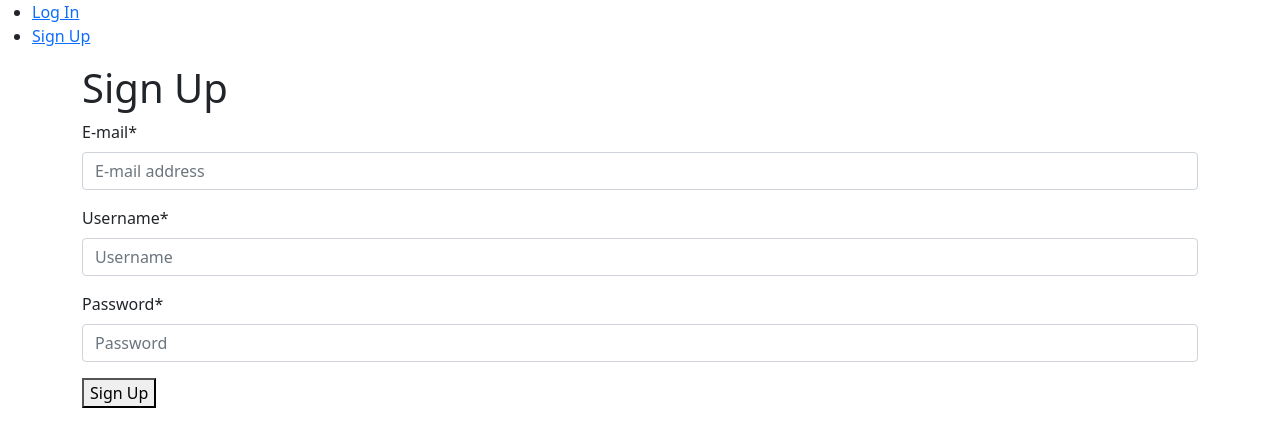
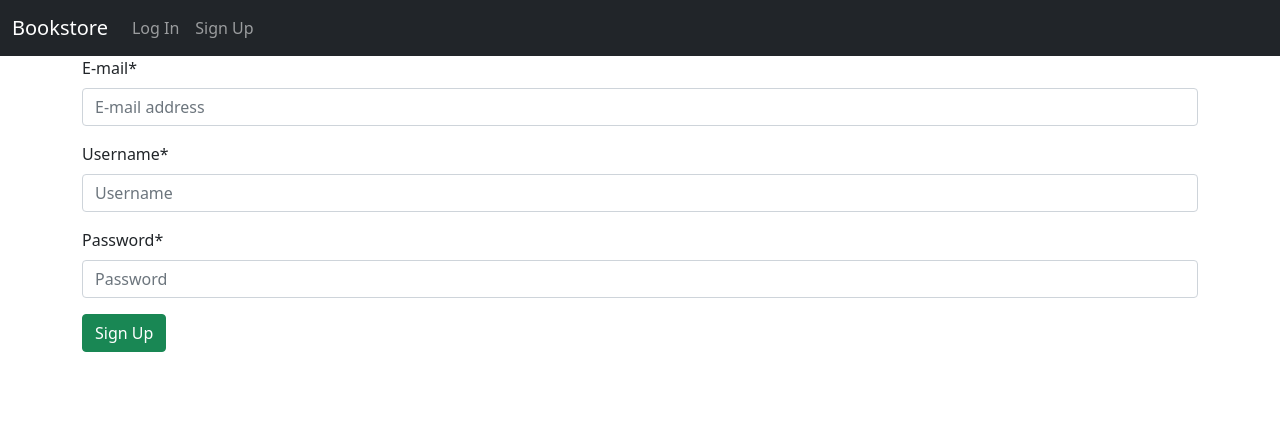
Before and after one commit to goldcha1n/BookStore4.2, a Django app: page /accounts/signup/ in a window 1280 px wide. Shown: the top 447 px of the page. Run offline with Django 4.2, Linux system fonts and the light colour scheme; parts of the project's set-up code (start-up, migrations or seed data) failed here and were passed over; some libraries are stand-ins or nearby versions.

Commit message:
upgrade templates

```diff
--- /dev/null
+++ b/static/js/base.js
@@ -0,0 +1 @@
+console.log("JavaScript here!")
--- a/templates/_base.html
+++ b/templates/_base.html
@@ -8,16 +8,38 @@
     <link href="https://cdn.jsdelivr.net/npm/bootstrap@5.1.3/dist/css/bootstrap.min.css" rel="stylesheet" integrity="sha384-1BmE4kWBq78iYhFldvKuhfTAU6auU8tT94WrHftjDbrCEXSU1oBoqyl2QvZ6jIW3" crossorigin="anonymous">
 </head>
 <body>
-<ul>
+    <nav class="navbar navbar-expand-md navbar-dark fixed-top bg-dark">
+    <div class="container-fluid">
+      <a class="navbar-brand" href="{% url 'home' %}">Bookstore</a>
+      <button class="navbar-toggler" type="button" data-bs-toggle="collapse" data-bs-target="#navbarCollapse" aria-controls="navbarCollapse" aria-expanded="false" aria-label="Toggle navigation">
+        <span class="navbar-toggler-icon"></span>
+      </button>
+      <div class="collapse navbar-collapse" id="navbarCollapse">
+        <ul class="navbar-nav me-auto mb-2 mb-md-0">
+          <li class="nav-item">
+          </li>
           {% if user.is_authenticated %}
-        <li>{{ user.username }}</li>
-        <li><a href="{% url 'account_logout' %}">Log Out</a></li>
+          <li class="nav-item">
+            <a class="nav-link" href="{% url 'account_logout' %}">Log Out</a>
+          </li>
           {% else %}
-        <li><a href="{% url 'account_login' %}">Log In</a></li>
-        <li><a href="{% url 'account_signup' %}">Sign Up</a></li>
+          <li class="nav-item">
+            <a class="nav-link" href="{% url 'account_login' %}">Log In</a>
+          </li>
+          <li class="nav-item">
+            <a class="nav-link" href="{% url 'account_signup' %}">Sign Up</a>
+          </li>
           {% endif %}
         </ul>
+      </div>
+    </div>
+  </nav>
+<div class="container">
   {% block content %}
   {% endblock content %}
+</div>
+    <script src="https://cdn.jsdelivr.net/npm/bootstrap@5.1.3/dist/js/bootstrap.bundle.min.js" integrity="sha384-ka7Sk0Gln4gmtz2MlQnikT1wXgYsOg+OMhuP+IlRH9sENBO0LRn5q+8nbTov4+1p" crossorigin="anonymous"></script>
+    <!-- JavaScript -->
+    <script src="{% static 'js/base.js' %}"></script>
 </body>
 </html>
--- a/templates/account/signup.html
+++ b/templates/account/signup.html
@@ -2,13 +2,11 @@
 {% load crispy_forms_tags %}
 {% block title %}Sign Up{% endblock title %}
 {% block content %}
-<div class="container">
-    <h1>Sign Up</h1>
-    <form method="post">
-        {% csrf_token %}
-        {{ form|crispy }}
-        <button type="submit">Sign Up</button>
-    </form>
-</div>
+<h1>Sign Up</h1>
+<form method="post">
+    {% csrf_token %}
+    {{ form|crispy }}
+    <button class="btn btn-success" type="submit">Sign Up</button>
+</form>
 
 {% endblock content %}
```
Also changed, not shown: templates/account/login.html (+6 -8 lines), templates/account/logout.html (+6 -8 lines). Lines whose indentation alone changed are shown as unchanged.
